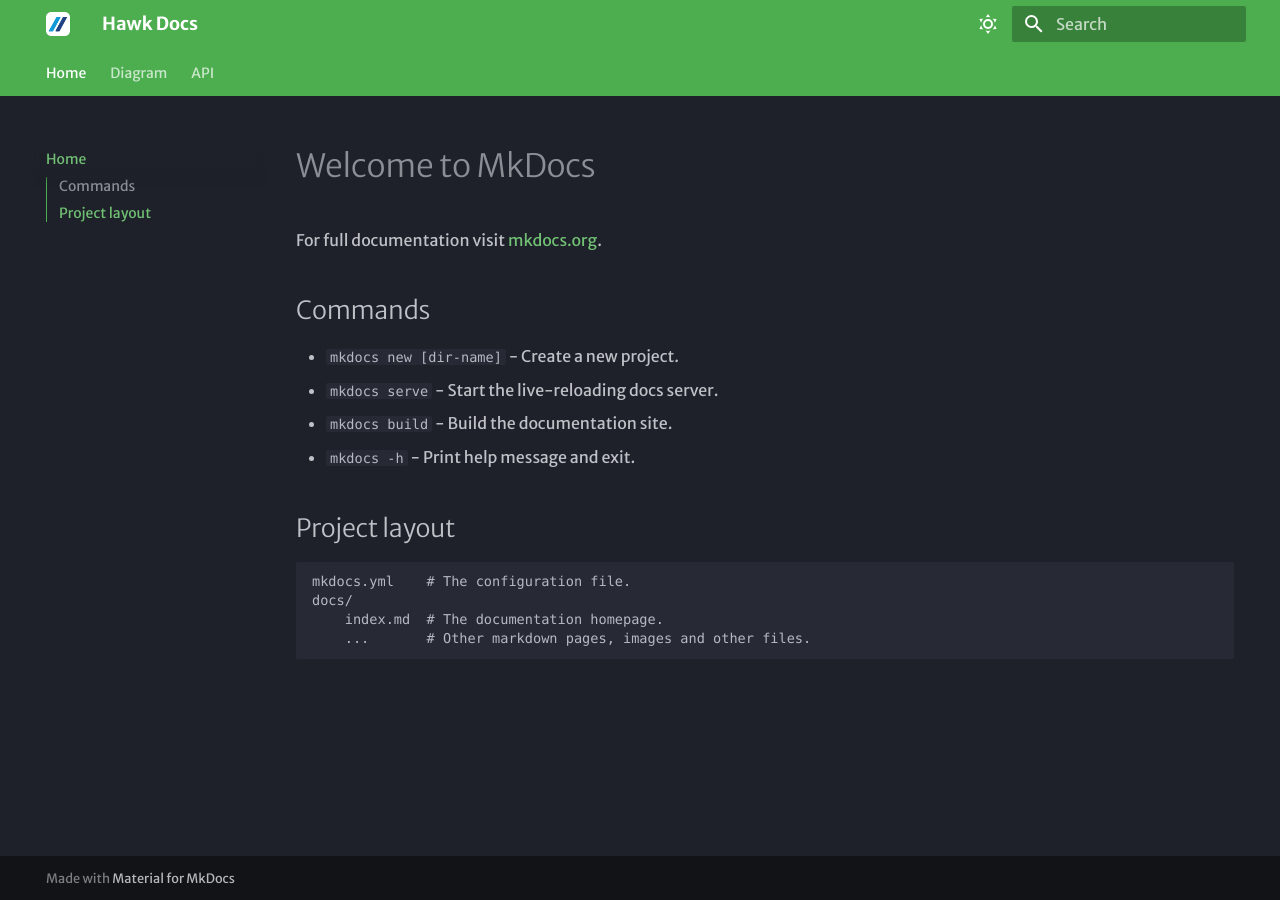
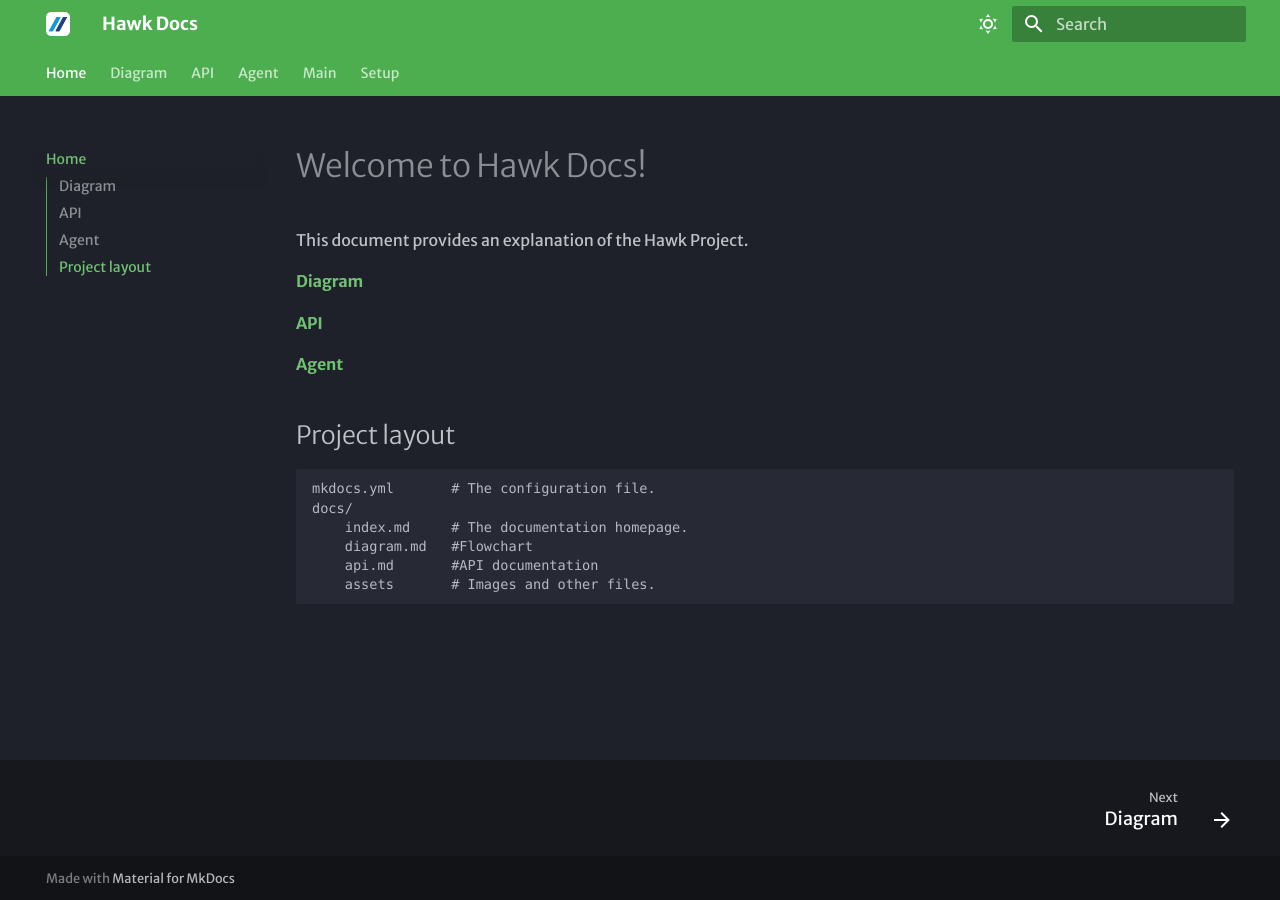
Before and after one commit to jawahar-shazab/docs, an MkDocs documentation site: the page built from docs/index.md, in a window 1280 px wide. Built offline with MkDocs 1.6.1 and Material for MkDocs 9.7.7, drawn with Linux system fonts in a browser that asks for light colours; some web fonts are replaced.

Commit message:
Agent docs added

```diff
--- a/docs/index.md
+++ b/docs/index.md
@@ -1,17 +1,18 @@
-# Welcome to MkDocs
+# Welcome to Hawk Docs!
 
-For full documentation visit [mkdocs.org](https://www.mkdocs.org).
+This document provides an explanation of the Hawk Project.
 
-## Commands
+#### [ Diagram ](diagram.md)
 
-* `mkdocs new [dir-name]` - Create a new project.
-* `mkdocs serve` - Start the live-reloading docs server.
-* `mkdocs build` - Build the documentation site.
-* `mkdocs -h` - Print help message and exit.
+#### [ API ](api.md)
+
+#### [ Agent ](Agent.md)
 
 ## Project layout
 
-    mkdocs.yml    # The configuration file.
+    mkdocs.yml       # The configuration file.
     docs/
-        index.md  # The documentation homepage.
-        ...       # Other markdown pages, images and other files.
+        index.md     # The documentation homepage.
+        diagram.md   #Flowchart
+        api.md       #API documentation
+        assets       # Images and other files.
--- a/mkdocs.yml
+++ b/mkdocs.yml
@@ -10,6 +10,7 @@
   features:
     - navigation.tabs
     - toc.integrate
+    - navigation.footer
   palette:
     # Dark Mode
     - scheme: slate
@@ -46,3 +47,6 @@
   - Home: index.md
   - Diagram: diagram.md
   - API: api.md
+  - Agent: Agent.md
+  - Main: main.md
+  - Setup: setup.md
```
Also changed, not shown: docs/Agent.md (added, +5 -0 lines), docs/diagram.md (+1 -1 lines), docs/main.md (added, +164 -0 lines), docs/setup.md (added, +89 -0 lines).
